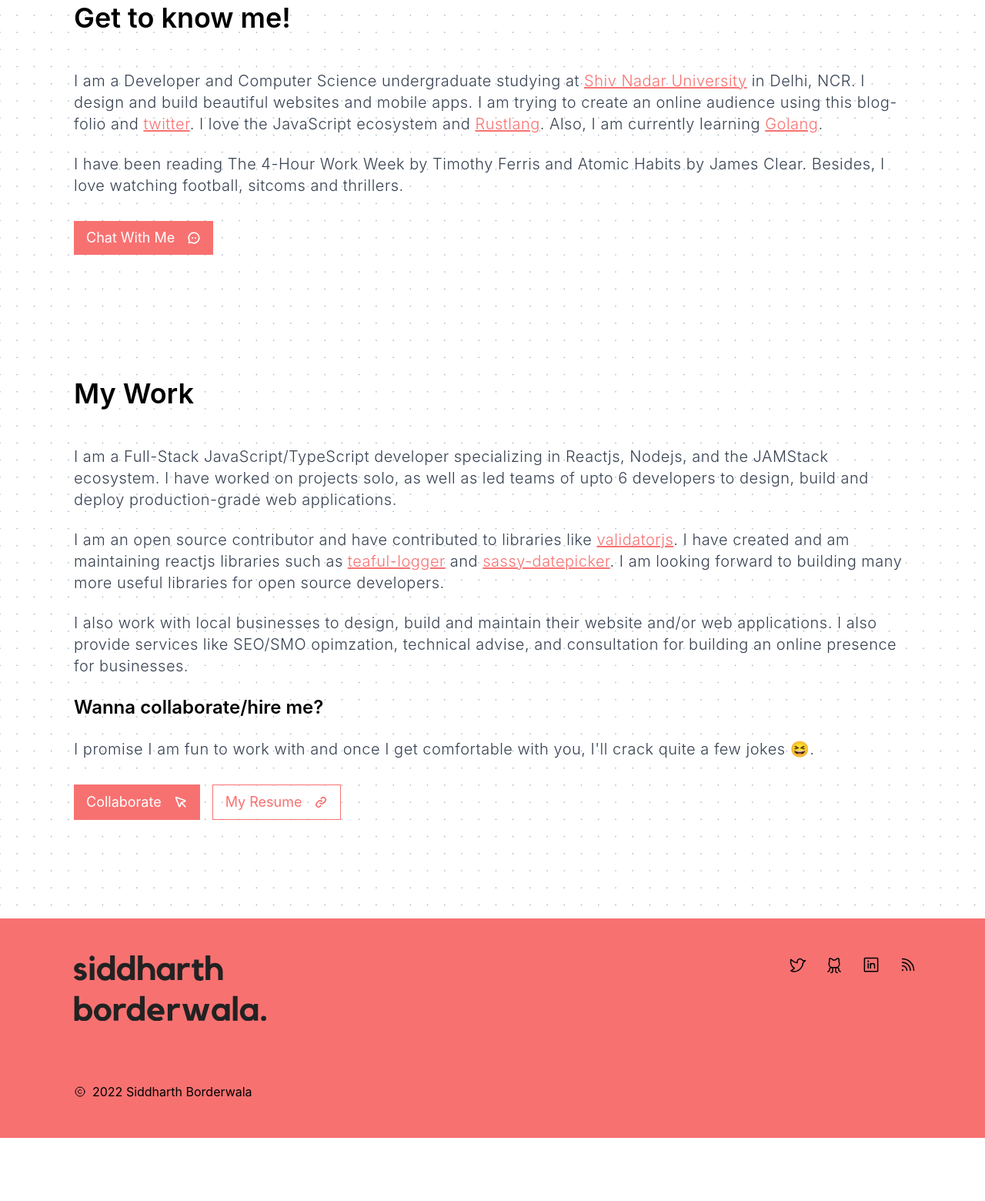
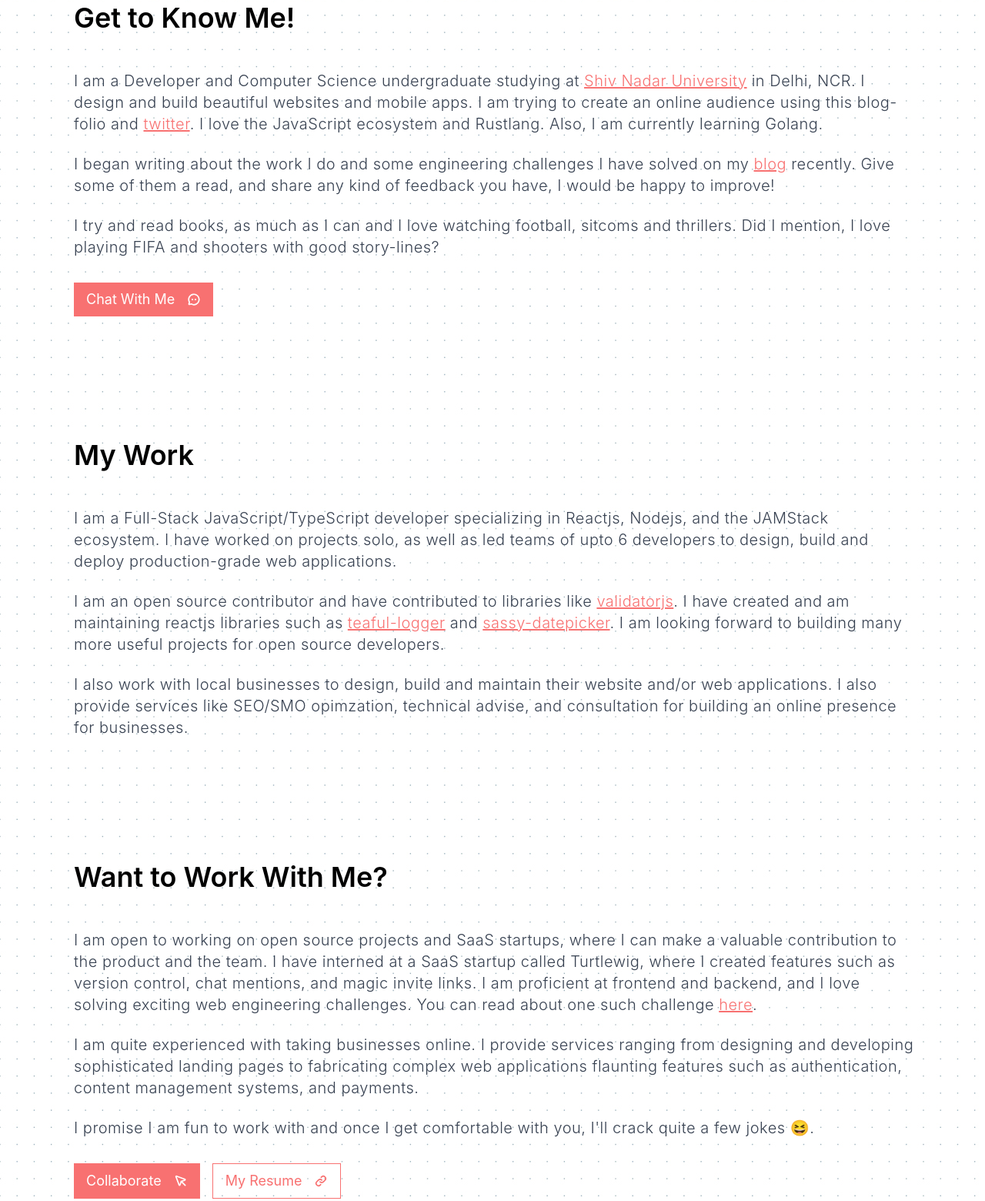
Before and after one commit to siddharthborderwala/siddharthborderwala.com, a Gatsby site: page / in a window 1280 px wide. Shown: the part 751-2311 px from the top of the page at 77% size. Before the commit the page ends 2229 px from the top, so only its background shows below. Built offline with nearby package versions, Linux system fonts and the light colour scheme; Gatsby itself is replaced by a stand-in of ours.

Commit message:
update landing page copy

```diff
--- a/src/pages/index.js
+++ b/src/pages/index.js
@@ -1,6 +1,12 @@
 import React from 'react';
+import { Link } from 'gatsby';
 import { StaticImage } from 'gatsby-plugin-image';
-import { PaperPlaneTilt, ChatCircleDots, Cursor, Link } from 'phosphor-react';
+import {
+  PaperPlaneTilt,
+  ChatCircleDots,
+  Cursor,
+  Link as LinkIcon,
+} from 'phosphor-react';
 
 import StandardLayout from '../layouts/standard';
 import { Meta } from '../components/seo';
@@ -60,7 +66,7 @@ const IndexPage = ({ location }) => {
         </header>
         <main className="w-constraint mt-16 pb-20 sm:pb-32">
           <section id="about" className="pt-8">
-            <h3 className="text-4xl font-semibold mb-12">Get to know me!</h3>
+            <h3 className="text-4xl font-semibold mb-12">Get to Know Me!</h3>
             <Text>
               I am a Developer and Computer Science undergraduate studying at{' '}
               <ExternalLink href="https://snu.edu.in/home">
@@ -70,15 +76,22 @@ const IndexPage = ({ location }) => {
               apps. I am trying to create an online audience using this
               blog-folio and{' '}
               <ExternalLink href={twitterLink}>twitter</ExternalLink>. I love
-              the JavaScript ecosystem and{' '}
-              <ExternalLink href="https://rust-lang.org">Rustlang</ExternalLink>
-              . Also, I am currently learning{' '}
-              <ExternalLink href="https://golang.org">Golang</ExternalLink>.
+              the JavaScript ecosystem and Rustlang. Also, I am currently
+              learning Golang.
             </Text>
             <Text>
-              I have been reading The 4-Hour Work Week by Timothy Ferris and
-              Atomic Habits by James Clear. Besides, I love watching football,
-              sitcoms and thrillers.
+              I began writing about the work I do and some engineering
+              challenges I have solved on my{' '}
+              <Link to="/blog" className="underline text-red-400">
+                blog
+              </Link>{' '}
+              recently. Give some of them a read, and share any kind of feedback
+              you have, I would be happy to improve!
+            </Text>
+            <Text>
+              I try and read books, as much as I can and I love watching
+              football, sitcoms and thrillers. Did I mention, I love playing
+              FIFA and shooters with good story-lines?
             </Text>
             <a
               href="mailto:siddharthborderwala@gmail.com?subject=Hi"
@@ -109,7 +122,7 @@ const IndexPage = ({ location }) => {
               <ExternalLink href="https://github.com/sassy-labs/datepicker">
                 sassy-datepicker
               </ExternalLink>
-              . I am looking forward to building many more useful libraries for
+              . I am looking forward to building many more useful projects for
               open source developers.
             </Text>
             <Text>
@@ -118,9 +131,34 @@ const IndexPage = ({ location }) => {
               like SEO/SMO opimzation, technical advise, and consultation for
               building an online presence for businesses.
             </Text>
-            <h4 className="font-semibold text-2xl mt-6">
-              Wanna collaborate/hire me?
-            </h4>
+          </section>
+          <section id="cta" className="mt-32 pt-8">
+            <h3 className="text-4xl font-semibold mb-12">
+              Want to Work With Me?
+            </h3>
+            <Text>
+              I am open to working on open source projects and SaaS startups,
+              where I can make a valuable contribution to the product and the
+              team. I have interned at a SaaS startup called Turtlewig, where I
+              created features such as version control, chat mentions, and magic
+              invite links. I am proficient at frontend and backend, and I love
+              solving exciting web engineering challenges. You can read about
+              one such challenge{' '}
+              <Link
+                className="underline text-red-400"
+                to="/blog/how-we-eliminated-a-race-condition-with-hasura-triggers"
+              >
+                here
+              </Link>
+              .
+            </Text>
+            <Text>
+              I am quite experienced with taking businesses online. I provide
+              services ranging from designing and developing sophisticated
+              landing pages to fabricating complex web applications flaunting
+              features such as authentication, content management systems, and
+              payments.
+            </Text>
             <Text>
               I promise I am fun to work with and once I get comfortable with
               you, I'll crack quite a few jokes 😆.
@@ -136,7 +174,7 @@ const IndexPage = ({ location }) => {
                 href={resumeLink}
                 className="border border-red-400 text-red-400 text-lg py-2 px-4 inline-flex items-center"
               >
-                My Resume <Link className="ml-4" weight="bold" />
+                My Resume <LinkIcon className="ml-4" weight="bold" />
               </ExternalLink>
             </div>
           </section>
```
